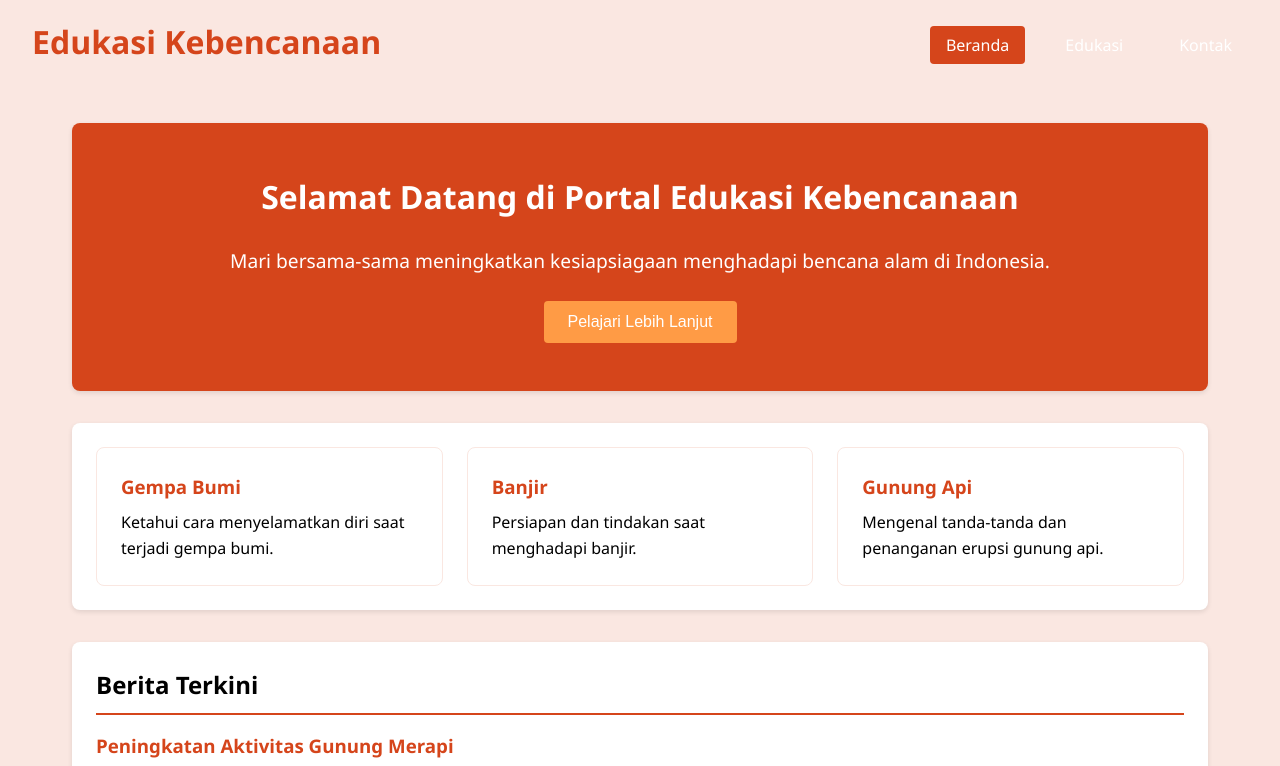
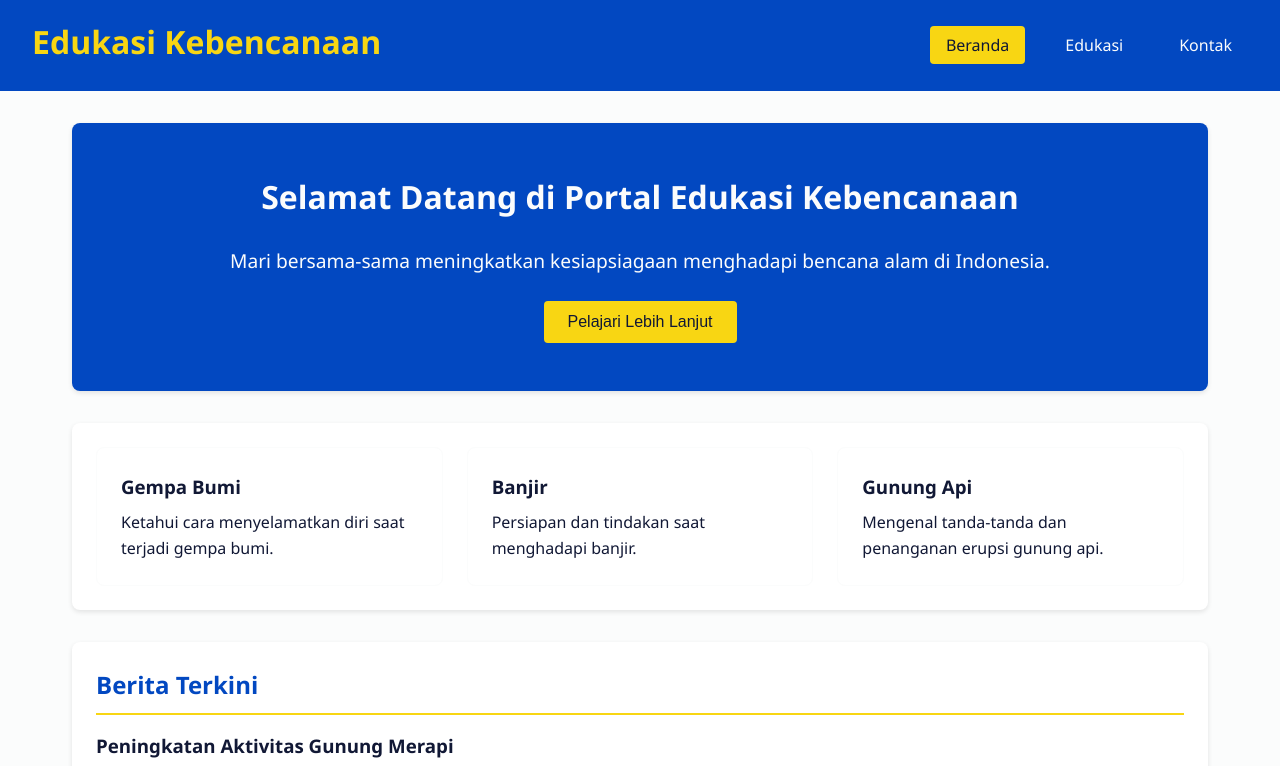
Before and after one commit to yulii18/submission_soyuz, a plain HTML site: page index.html in a window 1280 px wide. Shown: the top 766 px of the page. Drawn offline with Linux system fonts and the light colour scheme.

Commit message:
update css: ubah color pallete

```diff
--- a/styles.css
+++ b/styles.css
@@ -1,10 +1,10 @@
 /* Base Styles with Updated Color Palette */
 :root {
-    --primary-color: #521COD;
-    --secondary-color: #D5451B;
-    --accent-color: #FF9B45;
-    --light-color: #FAE7E1;
-    --dark-color: #521COD;
+    --primary-color: #0248c1;       /* Blue */
+    --secondary-color: #f8d613;     /* Yellow */
+    --accent-color: #111835;        /* Dark Navy */
+    --light-color: #fbfcfc;         /* Off-white */
+    --dark-color: #111835;          /* Dark Navy */
     --success-color: #27ae60;
     --warning-color: #f39c12;
 }
@@ -25,7 +25,7 @@ body {
 /* Header Styles */
 header {
     background-color: var(--primary-color);
-    color: #D5451B;
+    color: var(--secondary-color);
     padding: 1rem 2rem;
     display: flex;
     justify-content: space-between;
@@ -47,7 +47,7 @@ nav ul li {
 }
 
 nav ul li a {
-    color: white;
+    color: var(--light-color);
     text-decoration: none;
     padding: 0.5rem 1rem;
     border-radius: 4px;
@@ -56,6 +56,7 @@ nav ul li a {
 
 nav ul li a:hover, nav ul li a.active {
     background-color: var(--secondary-color);
+    color: var(--dark-color);
 }
 
 /* Main Content Styles */
@@ -81,7 +82,7 @@ h2 {
 }
 
 h3 {
-    color: var(--secondary-color);
+    color: var(--accent-color);
     margin-bottom: 0.5rem;
 }
 
@@ -89,13 +90,13 @@ h3 {
 .hero {
     text-align: center;
     padding: 3rem 2rem;
-    background-color: var(--secondary-color);
-    color: white;
+    background-color: var(--primary-color);
+    color: var(--light-color);
     margin-bottom: 2rem;
 }
 
 .hero h2 {
-    color: white;
+    color: var(--light-color);
     border-bottom: none;
     font-size: 2rem;
     margin-bottom: 1rem;
@@ -123,7 +124,7 @@ h3 {
 
 .features article:hover {
     transform: translateY(-5px);
-    box-shadow: 0 5px 15px rgba(210, 69, 27, 0.1);
+    box-shadow: 0 5px 15px rgba(17, 24, 53, 0.1);
 }
 
 /* Disaster Cards */
@@ -145,8 +146,8 @@ h3 {
 }
 
 .disaster-card:hover {
-    background-color: var(--secondary-color);
-    color: white;
+    background-color: var(--primary-color);
+    color: var(--light-color);
 }
 
 .disaster-card h3 {
@@ -154,7 +155,7 @@ h3 {
 }
 
 .disaster-card:hover h3 {
-    color: white;
+    color: var(--secondary-color);
 }
 
 /* Disaster Detail Section */
@@ -196,8 +197,8 @@ h3 {
 }
 
 button {
-    background-color: var(--secondary-color);
-    color: white;
+    background-color: var(--primary-color);
+    color: var(--light-color);
     border: none;
     padding: 0.75rem 1.5rem;
     border-radius: 4px;
@@ -207,15 +208,16 @@ button {
 }
 
 button:hover {
-    background-color: #b53a16;
+    background-color: var(--accent-color);
 }
 
 #startQuizBtn, #learnMoreBtn {
-    background-color: var(--accent-color);
+    background-color: var(--secondary-color);
+    color: var(--dark-color);
 }
 
 #startQuizBtn:hover, #learnMoreBtn:hover {
-    background-color: #e68a3e;
+    background-color: #e6c211;
 }
 
 /* Quiz Section */
@@ -238,7 +240,7 @@ button:hover {
 }
 
 .quiz-option:hover {
-    background-color: #f5d5c8;
+    background-color: #f0f0f0;
 }
 
 .quiz-option.correct {
@@ -247,7 +249,7 @@ button:hover {
 }
 
 .quiz-option.incorrect {
-    background-color: var(--secondary-color);
+    background-color: #e74c3c;
     color: white;
 }
 
@@ -256,7 +258,7 @@ footer {
     text-align: center;
     padding: 1.5rem;
     background-color: var(--primary-color);
-    color: white;
+    color: var(--light-color);
     margin-top: 2rem;
 }
 
```
